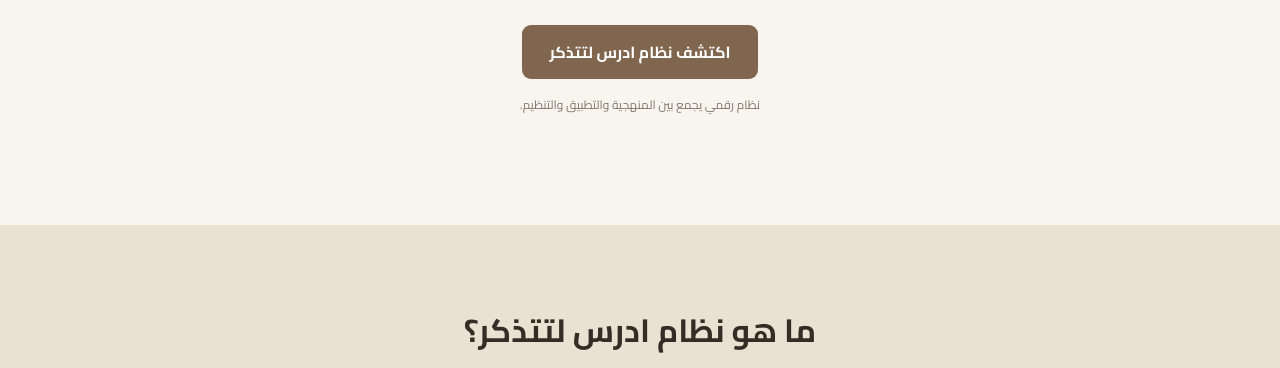
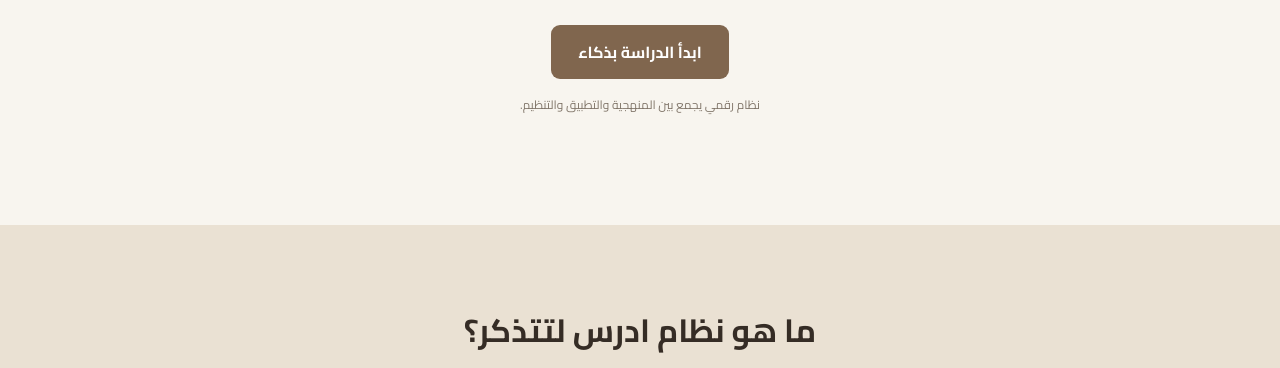
Before and after one commit to Ladie7/mkheda, a plain HTML site: page index.html in a window 1280 px wide. Shown: the part 405-773 px from the top of the page. Drawn offline with Linux system fonts and the light colour scheme.

Commit message:
Update button text for study system

```diff
--- a/index.html
+++ b/index.html
@@ -49,7 +49,7 @@
       </p>
 
       <a href="#about" class="btn">
-        اكتشف نظام ادرس لتتذكر
+        ابدأ الدراسة بذكاء
       </a>
 
       <p class="sub">
```
